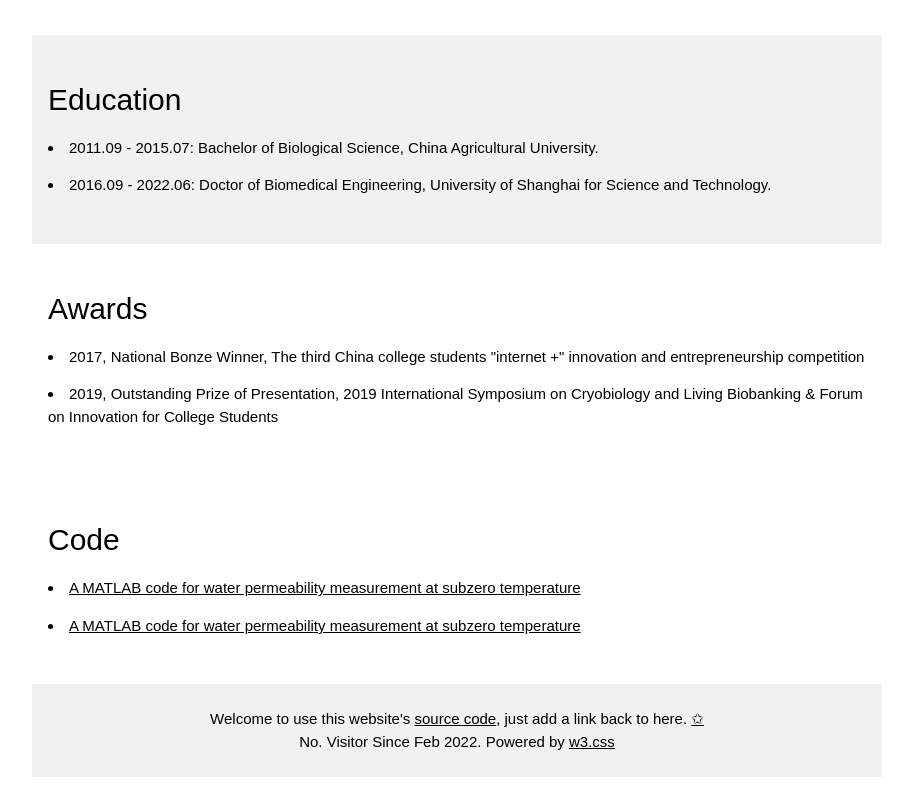
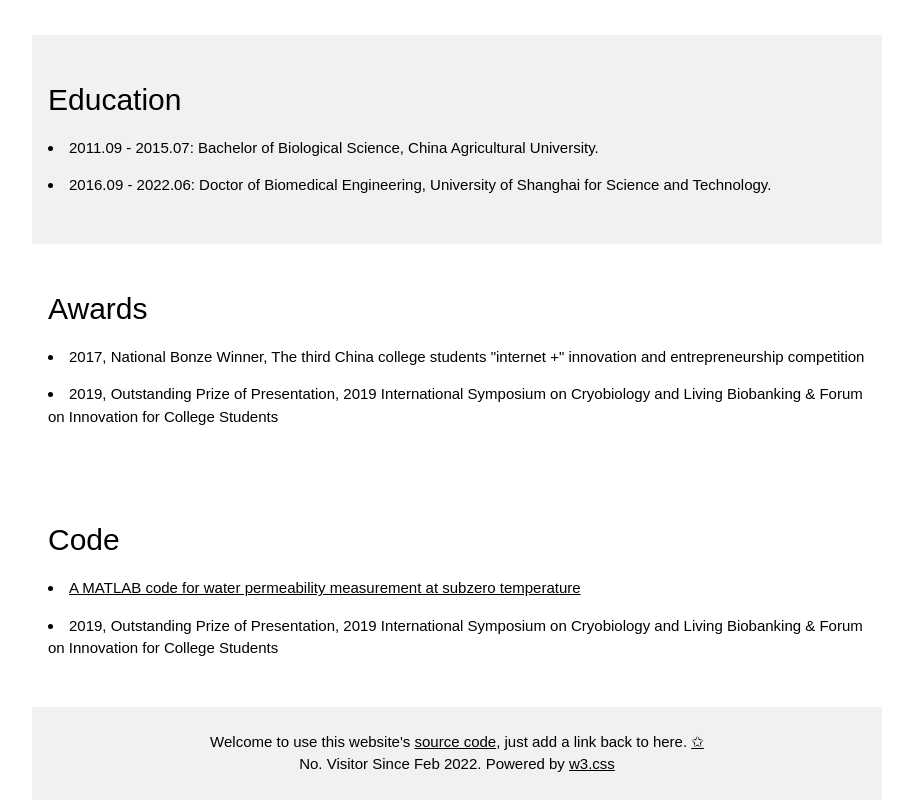
Before and after one commit to WLIU-LEWIS/weiliu.github.io, a plain HTML site: page index.html in a window 1280 px wide. Shown: the part 3013-3813 px from the top of the page, without its empty margins (258-1171 px from the left). Before the commit the page ends 3790 px from the top, so only its background shows below. Drawn offline with Linux system fonts and the light colour scheme; a script that the page names is missing.

Commit message:
Update index.html

```diff
--- a/index.html
+++ b/index.html
@@ -216,7 +216,7 @@
   <div class="w3-container w3-padding-32" id="code">
     <h2>Code</h2>
     <p><li>  <a href="https://github.com/WLIU-LEWIS/water-permeability.git"> A MATLAB code for water permeability measurement at subzero temperature</a></p>
-    <p><li>  <a href="https://github.com/WLIU-LEWIS/water-permeability.git"> A MATLAB code for water permeability measurement at subzero temperature</a></p>
+   <p><li> 2019, Outstanding Prize of Presentation, 2019 International Symposium on Cryobiology and Living Biobanking & Forum on Innovation for College Students </a></p>
   </div>
 
   <div class="w3-light-grey w3-center w3-padding-24">
```
